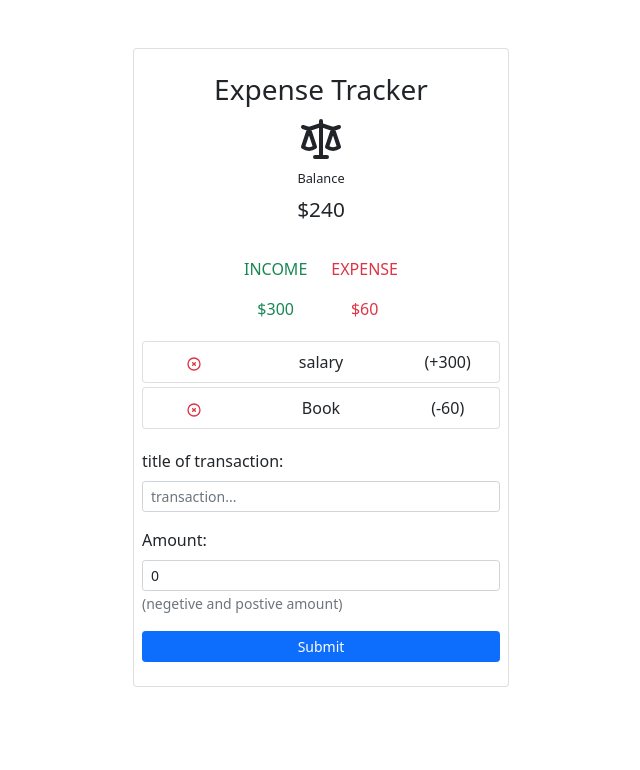
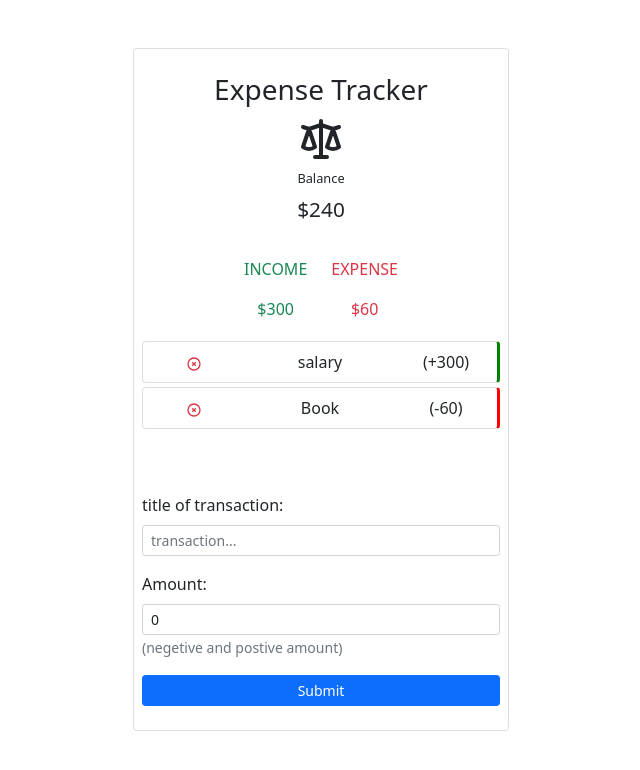
Before and after one commit to SamanKeighobadi/expense-tracker, a React (Create React App) app: page / in a window 1280 px wide. Shown: the top 770 px of the page, without its empty margins (319-959 px from the left). Built offline with nearby package versions, Linux system fonts and the light colour scheme.

Commit message:
style: add style to transaction card

```diff
--- a/src/components/Transactions/Transaction.jsx
+++ b/src/components/Transactions/Transaction.jsx
@@ -5,9 +5,9 @@ import { Card, Row, Col } from "react-bootstrap";
 import { useContext } from "react";
 import { ExpenseTracker } from "../../context/ExpenseTrackerContext";
 // Prop Types
-import PropTypes from 'prop-types';
+import PropTypes from "prop-types";
 // icons
-import{XCircleIcon}from '@heroicons/react/outline'
+import { XCircleIcon } from "@heroicons/react/outline";
 
 const Transaction = ({ transaction }) => {
   const sign = transaction.amount < 0 ? "-" : "+";
@@ -16,10 +16,18 @@ const Transaction = ({ transaction }) => {
 
   return (
     <div>
-      <Card className='py-2 my-1'  >
+      <Card
+        className="py-2 my-1"
+        style={{
+          borderRight: `3px solid ${transaction.amount < 0 ? "red" : "green"}`,
+        }}
+      >
         <Row>
           <Col onClick={() => deleteTransaction(transaction.id)}>
-            <XCircleIcon style={{width:'1rem',cursor:"pointer"}} className="text-danger" />
+            <XCircleIcon
+              style={{ width: "1rem", cursor: "pointer" }}
+              className="text-danger"
+            />
           </Col>
           <Col>{transaction.text} </Col>
           <Col>
@@ -33,7 +41,7 @@ const Transaction = ({ transaction }) => {
 };
 
 Transaction.propTypes = {
-    transaction:PropTypes.object,
-}
+  transaction: PropTypes.object,
+};
 
 export default Transaction;
--- a/src/components/Transactions/TransactionList.jsx
+++ b/src/components/Transactions/TransactionList.jsx
@@ -8,7 +8,7 @@ const TransactionList = () => {
   const { transactions } = useContext(ExpenseTracker);
 
   return (
-    <div className="px-2">
+    <div className="px-2 " style={{overflowY:"auto",overflowX:"hidden",height:"140px"}}>
       {transactions.map((trx) => (
         <Transaction transaction={trx} />
       ))}
```
